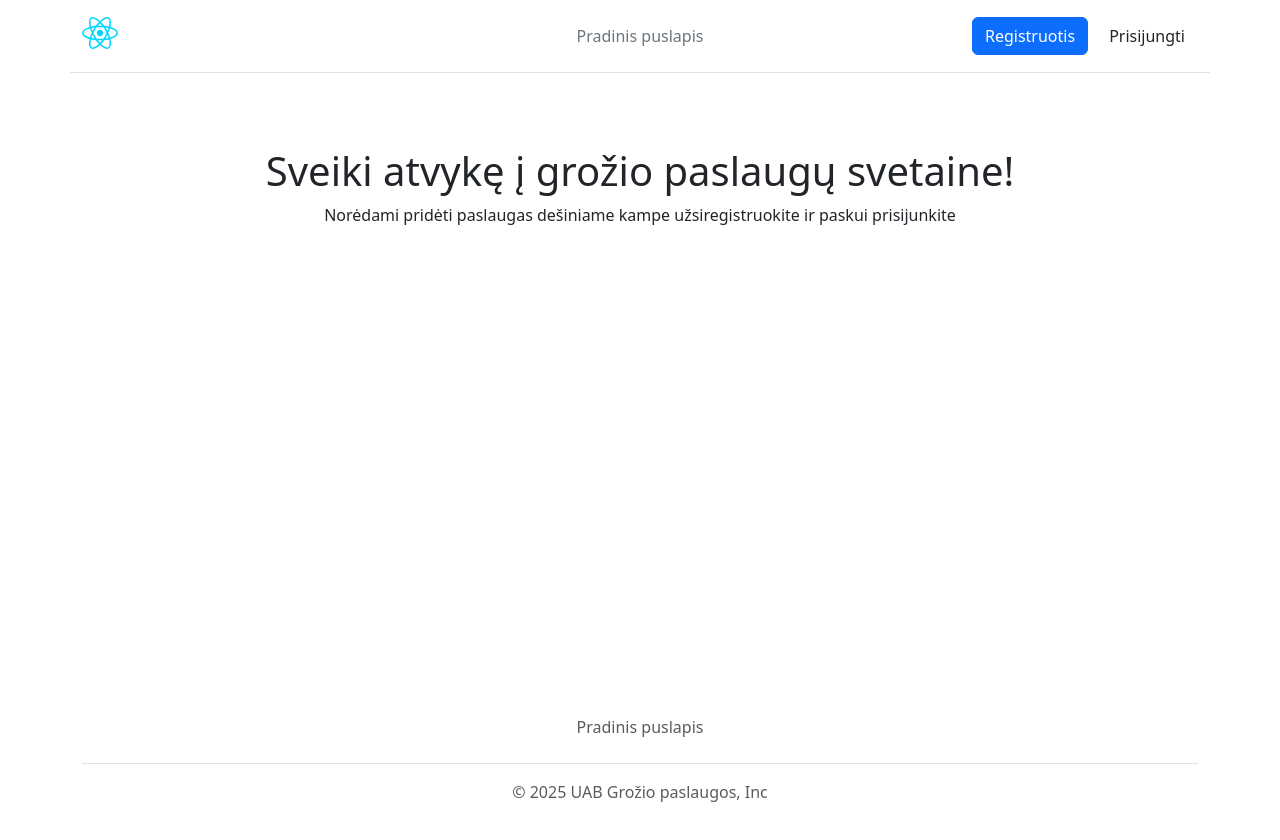
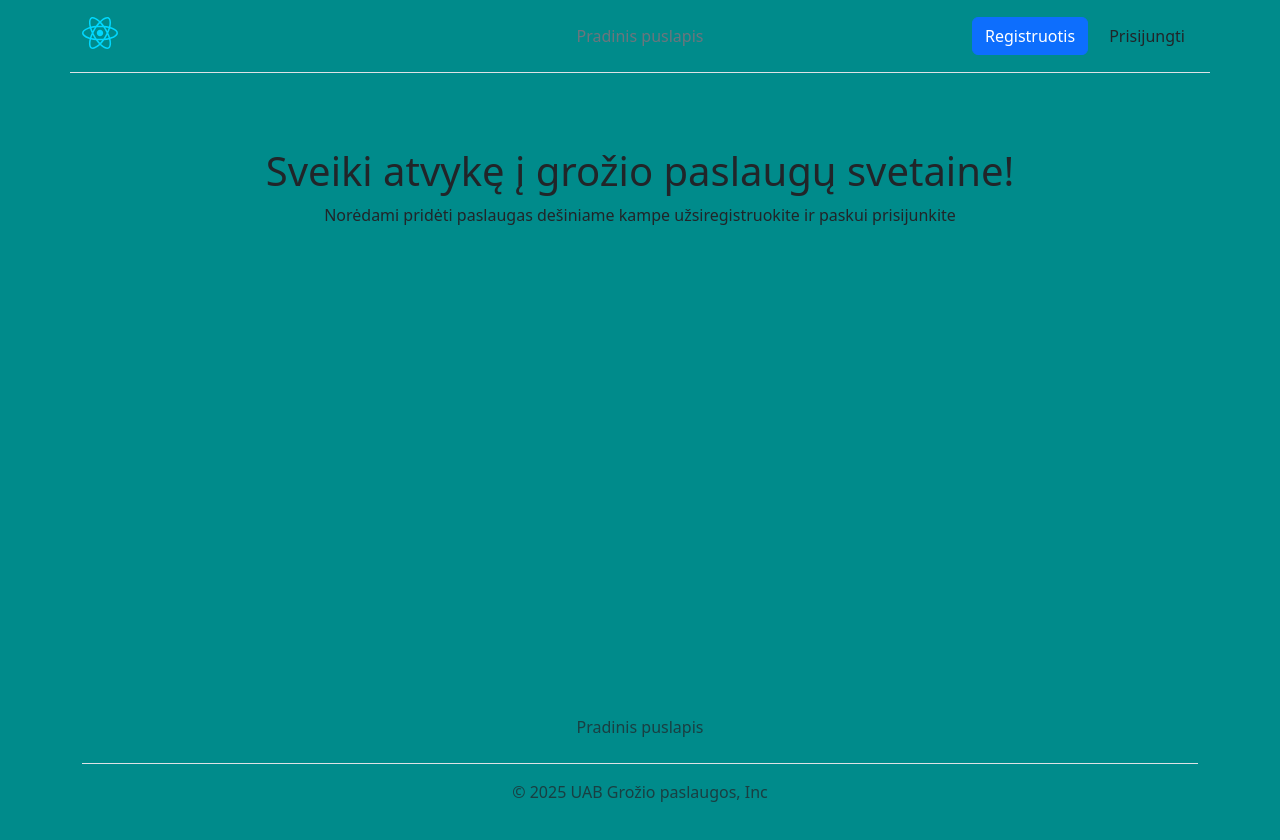
Before and after one commit to PovDai/55-grupe-egzas, a React (Vite) app in the folder client/: page / in a window 1280 px wide. Shown: the top 840 px of the page. Built offline with nearby package versions, Linux system fonts and the light colour scheme.

Commit message:
color update

```diff
--- a/client/src/custom.css
+++ b/client/src/custom.css
@@ -4,3 +4,6 @@
 .select-short {
     width: 250px; /* apie 10 cm */
 }
+body{
+    background-color:darkcyan
+}
```
